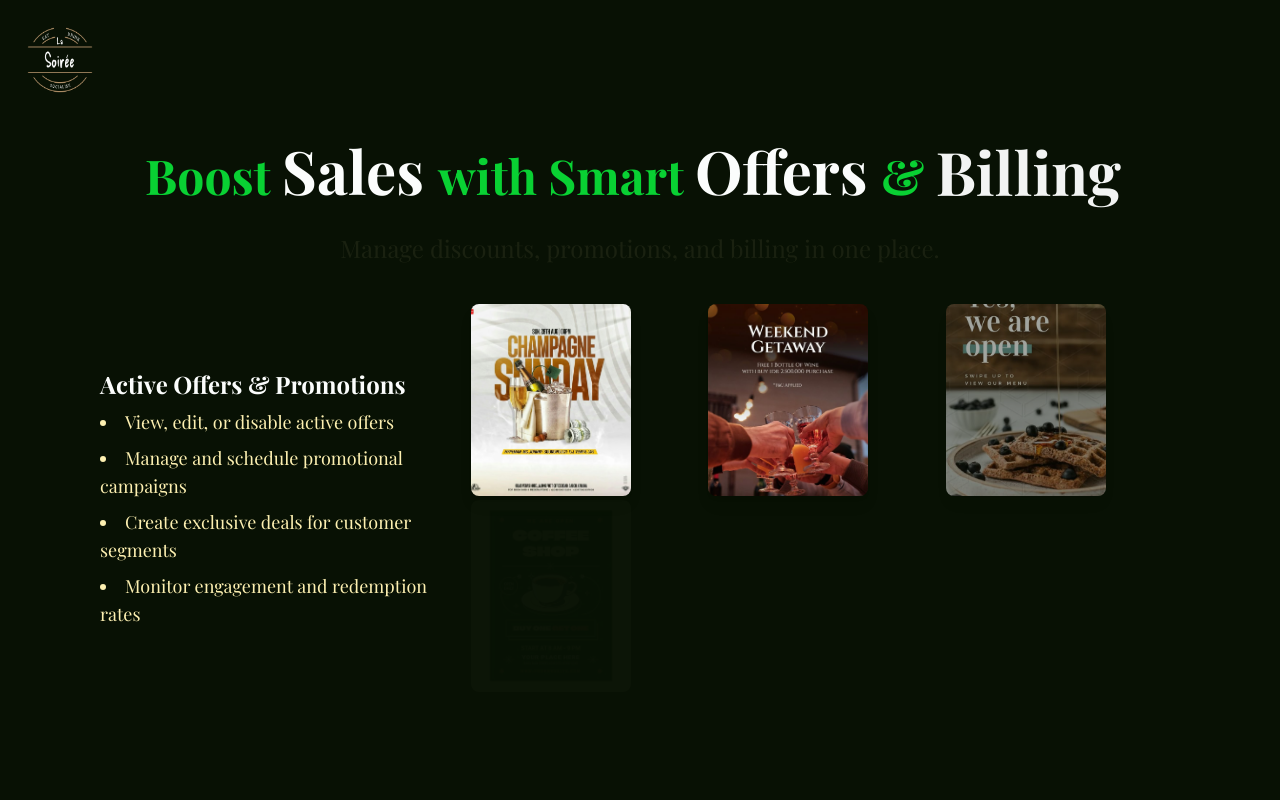
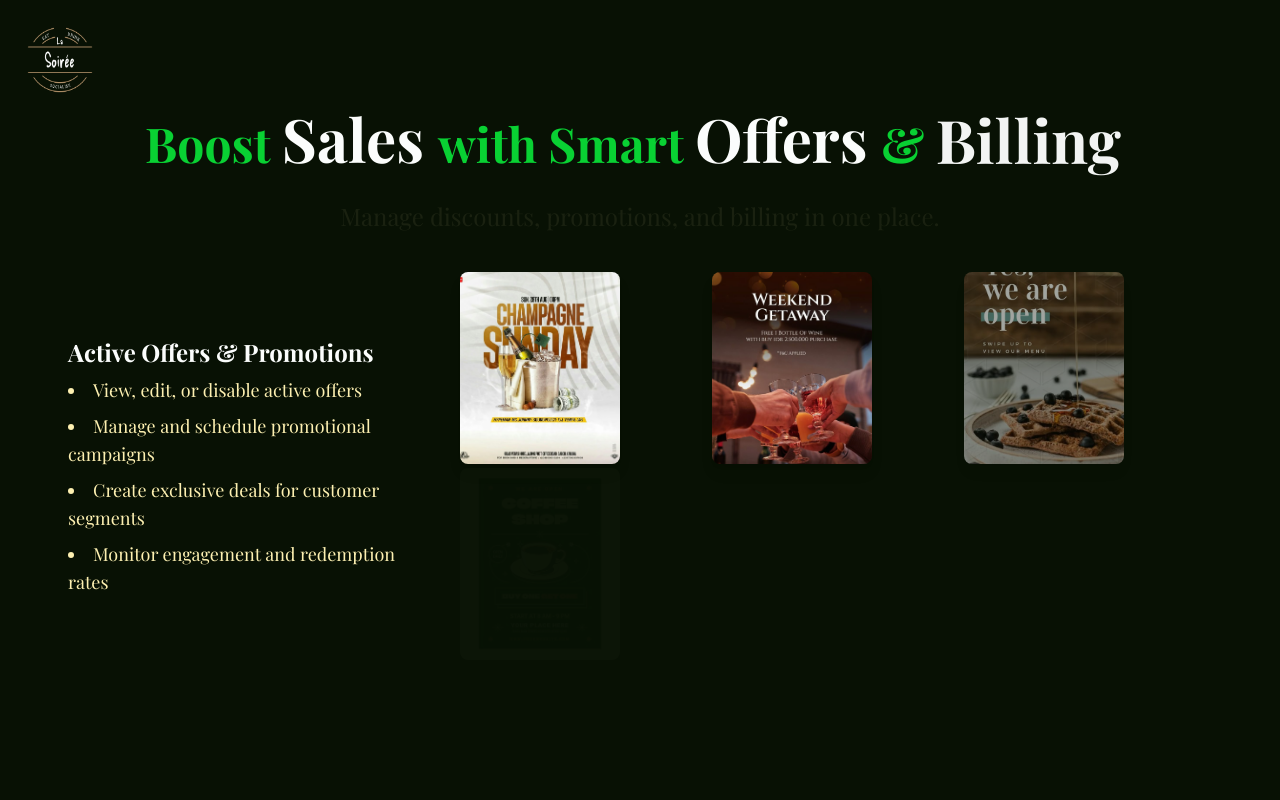
Before and after one commit to Im-Triya/LaSoiree_Business, a React (Create React App) app: page /offersbillings in a window 1280 px wide. Shown: the top 800 px of the page. Built offline with nearby package versions, Linux system fonts and the light colour scheme.

Commit message:
page transition

```diff
--- a/src/pages/OffersBillings.js
+++ b/src/pages/OffersBillings.js
@@ -60,7 +60,7 @@ const OffersBillings = () => {
   }, [headingControls]);
 
   return (
-    <div className="min-h-screen text-[#FDF0B1] p-4 md:p-12 m-8">
+    <div className="min-h-screen text-[#FDF0B1] p-4 md:p-12">
       {/* Animated Heading */}
       <motion.h1
         className="text-2xl text-[#09D133] md:text-5xl font-bold text-center mb-8 mt-10 fade-element"
```
